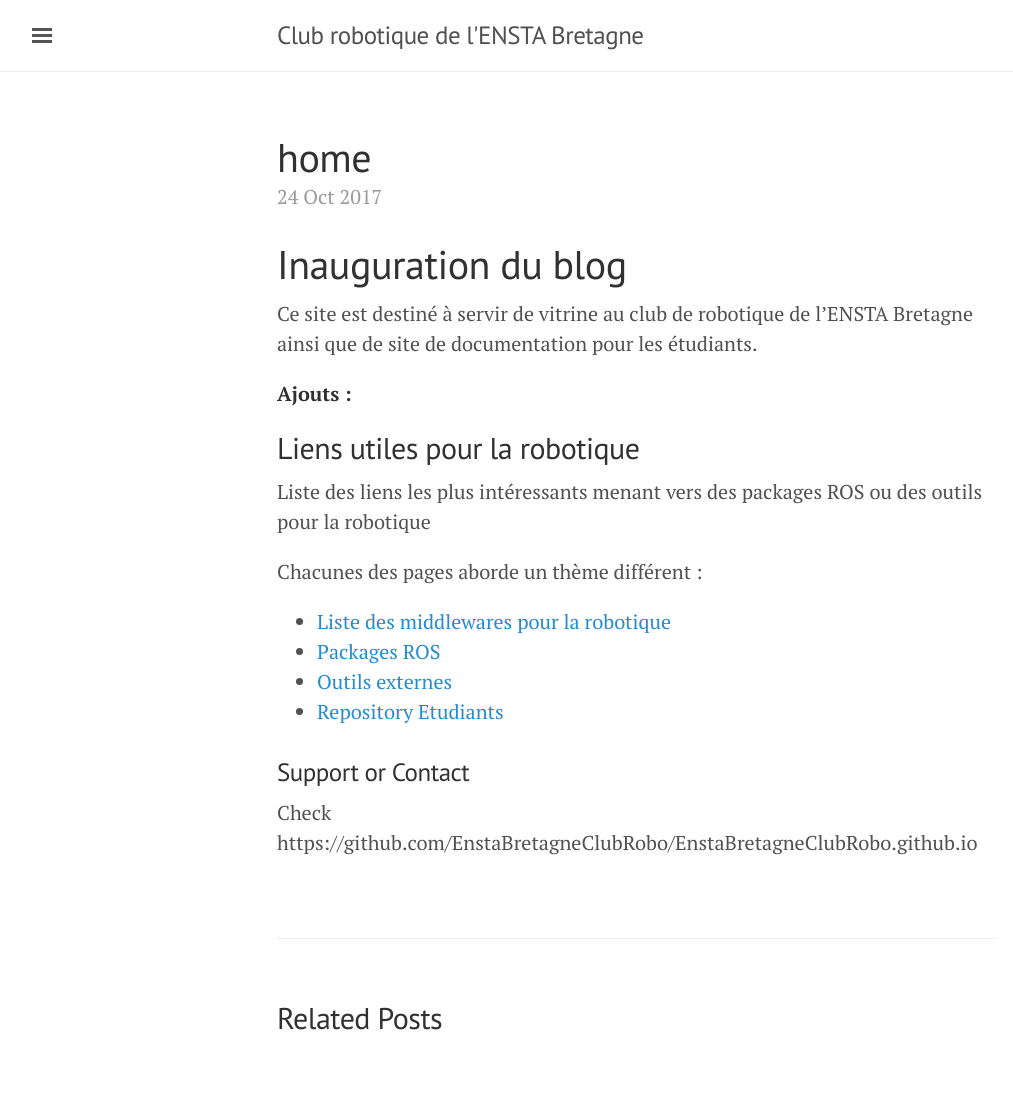
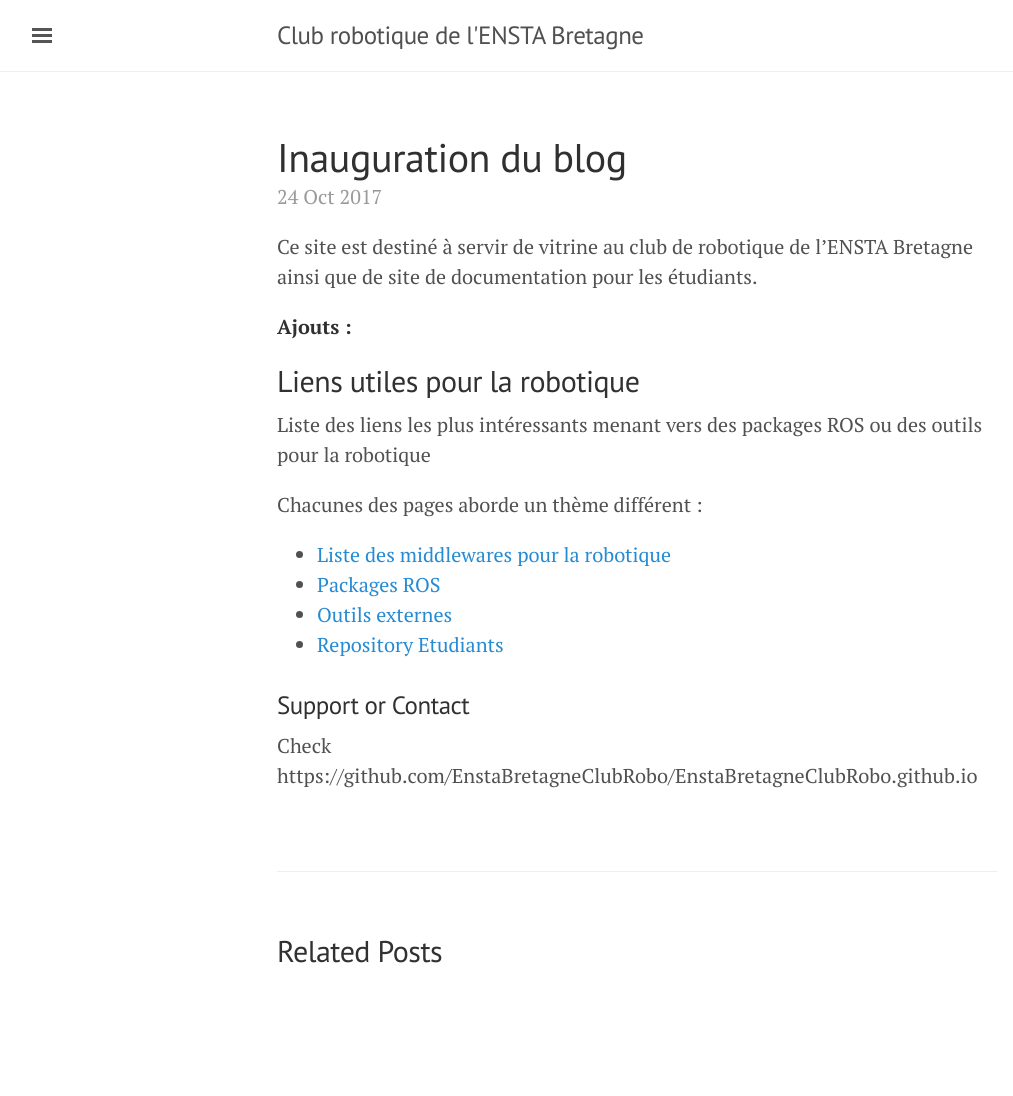
Before and after one commit to EnstaBretagneClubRobo/EnstaBretagneClubRobo.github.io, a Jekyll site: the page built from _posts/2017-10-24-home-page-test.md, in a window 1280 px wide. Shown: the whole page, without its empty margins (3-1016 px from the left). Built offline with Jekyll 4.4.1, drawn with Linux system fonts in a browser that asks for light colours; after the commit the page ends 1030 px from its top, so only the background shows below that.

Commit message:
Update 2017-10-24-home-page-test.md

```diff
--- a/_posts/2017-10-24-home-page-test.md
+++ b/_posts/2017-10-24-home-page-test.md
@@ -1,12 +1,11 @@
 ---
 layout: post
-title: home
+title: Inauguration du blog
 ---
 
-# Inauguration du blog
 Ce site est destiné à servir de vitrine au club de robotique de l'ENSTA Bretagne ainsi que de site de documentation pour les étudiants.
 
-__Ajouts :__
+**Ajouts :**
 
 ## Liens utiles pour la robotique
 Liste des liens les plus intéressants menant vers des packages ROS ou des outils pour la robotique
```
